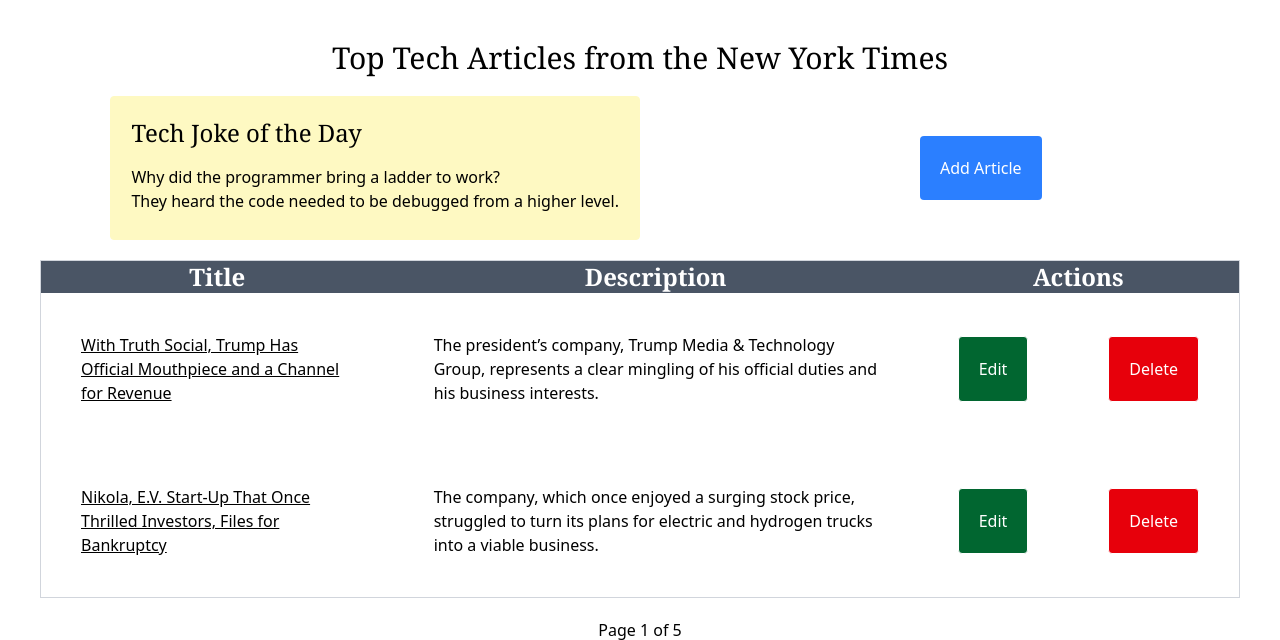
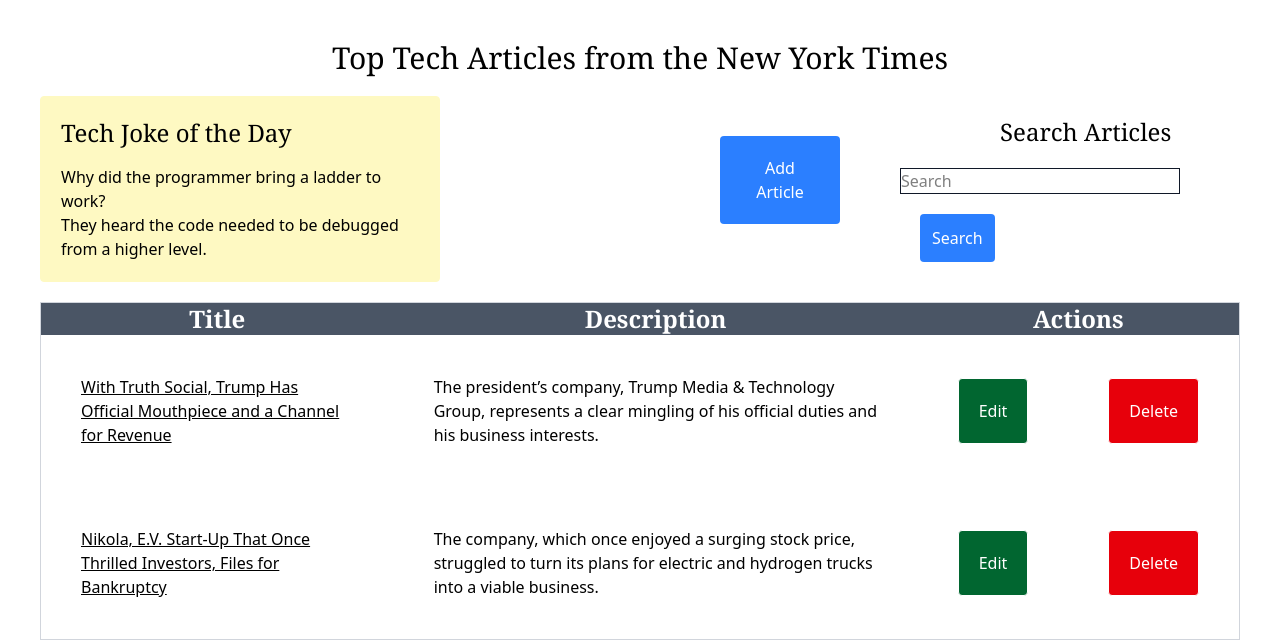
Before and after one commit to stmcpeters/KC6, a Flask app: page / in a window 1280 px wide. Shown: the top 640 px of the page. Run offline with Flask 3, Linux system fonts and the light colour scheme; data comes from the database, SQL or seed files in the repository.

Commit message:
add search form to index.html for article search functionality

```diff
--- a/templates/index.html
+++ b/templates/index.html
@@ -4,7 +4,7 @@
 {% block content %}
 <h1 class="text-3xl font-serif">Top Tech Articles from the New York Times</h1>
 
-<div class="grid grid-cols-2 grid-rows-1">
+<div class="grid grid-cols-3 grid-rows-1">
   <div class="float-right mt-5 p-5 mb-5 bg-yellow-100 border border-yellow-100 rounded">
     <h2 class="text-2xl font-serif mb-4">Tech Joke of the Day</h2>
     <!-- displays the joke fetched from API and stored in the database -->
@@ -17,7 +17,17 @@
     {% endif %}
   </div>
   <div class="float-right">
-    <button class="bg-blue-500 text-white p-5 rounded ml-70 m-15" type="button"><a href='/add'>Add Article</a></button>
+    <button class="bg-blue-500 text-white p-5 rounded mt-15 ml-70" type="button"><a href='/add'>Add Article</a></button>
+  </div>
+  <div>
+    <form action="/search" method="POST">
+      <div class="float-right ml-15 mt-10 mr-10">
+        <label for="search" class="text-2xl font-serif ml-25">Search Articles</label><br />
+        <input type="text" class="mt-5 mb-5 border border-gray-900 w-70" id="search" name="search" placeholder="Search ">
+        <input type="hidden" name="page" value="1">
+        <button type="submit" id="search"class="bg-blue-500 text-white p-3 ml-5 rounded">Search</button>
+      </div>
+    </form>
   </div>
 </div>
 
```
